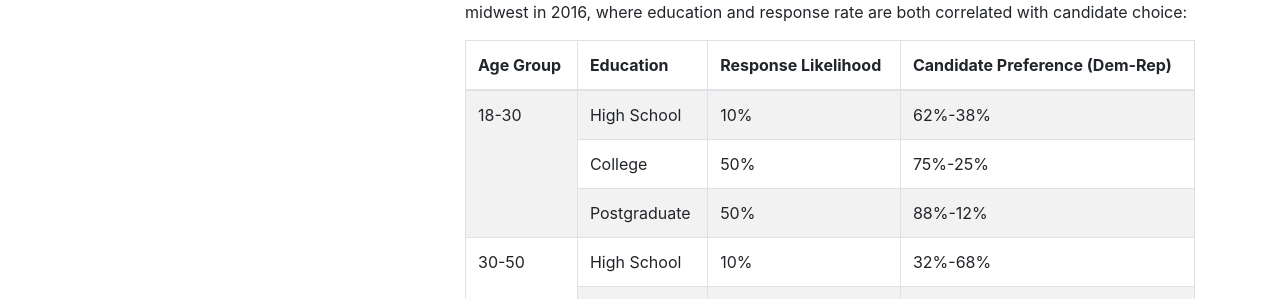
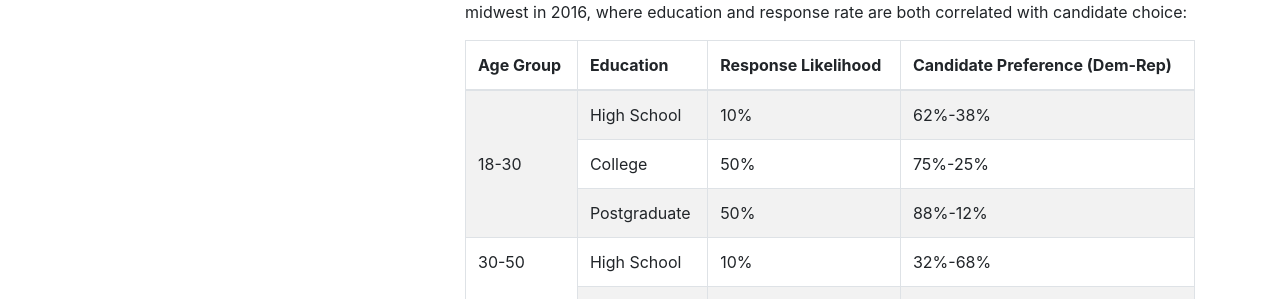
Before and after one commit to skeweddata/skeweddata.github.io, a Jekyll site: the page built from _posts/2021-01-08-polling-part-4.md, in a window 1280 px wide. Shown: the part 537-836 px from the top of the page. Built offline with Jekyll 4.4.1, drawn with Linux system fonts in a browser that asks for light colours.

Commit message:
table cells finished

```diff
--- a/_posts/2021-01-08-polling-part-4.md
+++ b/_posts/2021-01-08-polling-part-4.md
@@ -43,7 +43,7 @@
 </thead>
 <tbody>
   <tr>
-    <td rowspan="3" vertical-align="middle">18-30</td>
+    <td rowspan="3" style="vertical-align:middle">18-30</td>
     <td>High School</td>
     <td>10%</td>
     <td>62%-38%</td>
```
